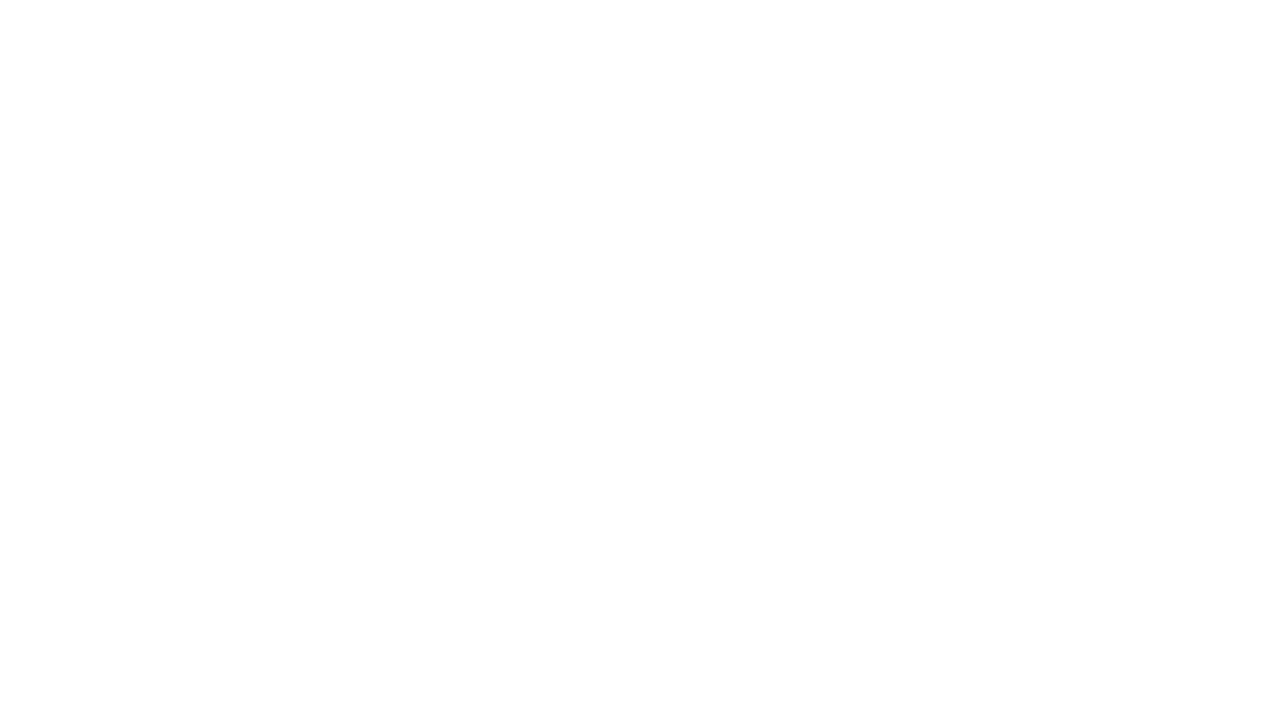
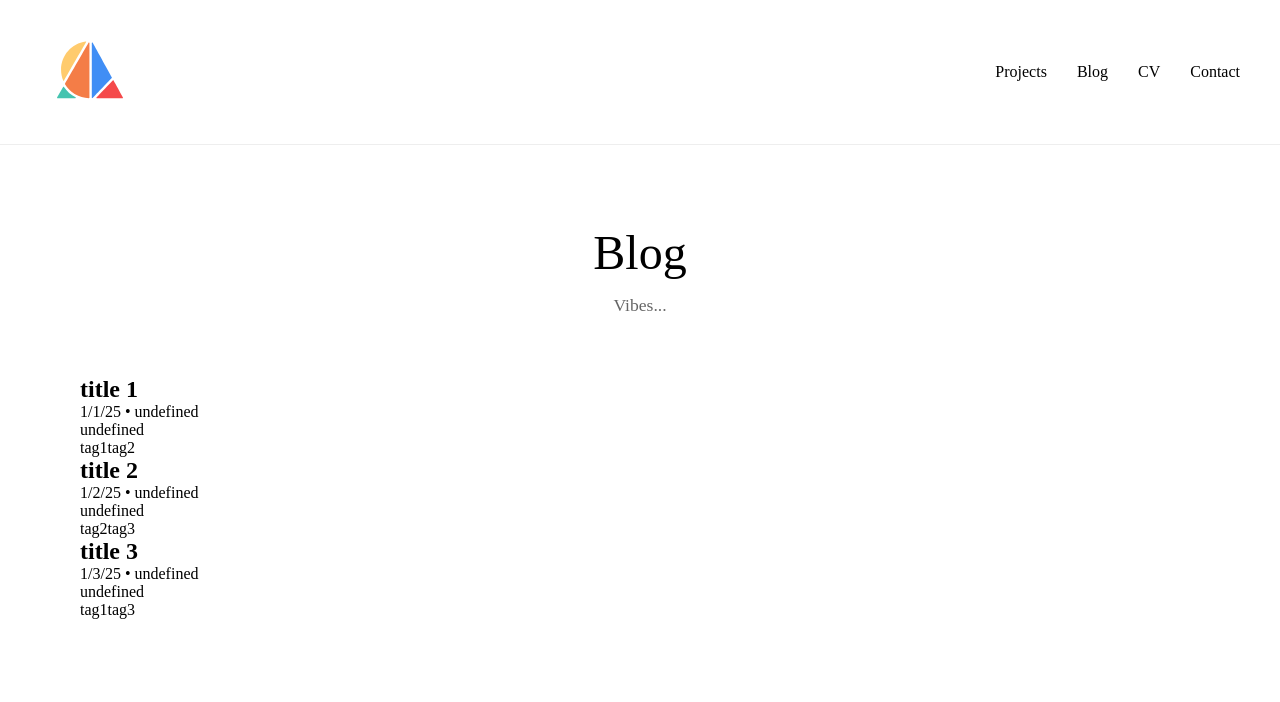
Before and after one commit to mathisfun2048/personal-website, a plain HTML site: page blog.html in a window 1280 px wide. Drawn offline with Linux system fonts and the light colour scheme.

Commit message:
added blog elements

```diff
--- a/blog.html
+++ b/blog.html
@@ -0,0 +1,115 @@
+<!DOCTYPE html> <!-- this tells browser what version of html to expect-->
+<html lang = "en">
+    <head>  <!-- head = tells browser info about the page -->
+        <meta charset = "UTF-8" /> <!-- meta = metadata, charset = character set, UTF-8 is the most common encoding-->
+
+        <meta name = "viewport" content = "width=device-width, initial-scale=1.0" /> <!-- viewport = how the page is displayed on different devices, content = width of the page, initial scale = zoom level-->
+
+        <title>Arya - Blog</title>
+
+        <link rel = "stylesheet" href = "style.css" /> <!-- rel is what the file is, href is our file-->
+
+
+    </head>
+
+
+
+    <body> <!-- body = holds everything you would see on the page-->
+
+        <nav class = "navbar">
+
+            <div class = "nav-left">
+
+                <a href = "index.html" class = "logo-link">
+
+                    <img src = "logo.svg" alt = "Logo" class = "logo">
+
+                </a>
+
+            </div>
+
+            <div class = "nav-right">
+                <a href = "projects.html" class = "nav-button">Projects</a>
+                <a href = "blog.html" class = "nav-button">Blog</a>
+                <a href = "cv.html" class = "nav-button">CV</a>
+                <a href = "contact.html" class = "nav-button">Contact</a>
+
+            </div>
+
+        </nav>
+
+
+        <main class = "page-content">
+            <div class = "page-header">
+                <h1> Blog </h1>
+                <p> Vibes... </p>
+            </div>
+
+            <div id = "blog-container" class = "blog-grid"></div>
+
+        </main>
+
+        <script>
+
+            const blogPosts = [
+                {
+                    title: "title 1",
+                    date: "1/1/25",
+                    subject: "subject 1",
+                    slug: "slug1",
+                    tags: ["tag1", "tag2"],
+                },
+                {
+                    title: "title 2",
+                    date: "1/2/25",
+                    subject: "subject 2",
+                    slug: "slug2",
+                    tags: ["tag2", "tag3"],
+                },
+                {
+                    title: "title 3",
+                    date: "1/3/25",
+                    subject: "subject 3",
+                    slug: "slug3",
+                    tags: ["tag1", "tag3"],
+                }
+            ];
+
+
+            function displayBlogPosts() {
+                const container = document.getElementById('blog-container');
+
+                blogPosts.forEach(post => {
+                    const postCard = `
+                        <article class="blog-card" onclick="openBlogPost('${post.slug}')">
+                            <div class="blog-header">
+                                <h2>${post.title}</h2>
+                                <div class="blog-meta">
+                                    <span>${post.date}</span> • <span>${post.readTime}</span>
+                                </div>
+                            </div>
+                            <p class="blog-excerpt">${post.excerpt}</p>
+                            <div class="blog-tags">
+                                ${post.tags.map(tag => `<span class="tag">${tag}</span>`).join('')}
+                            </div>
+                        </article>
+                    `;
+                    container.innerHTML += postCard;
+                });
+            }
+
+            function openBlogPost(slug) {
+                alert(`Opening: ${slug}\n\n(bleh)`);
+            }
+
+            displayBlogPosts();
+
+
+
+        </script>
+
+
+
+
+    </body>
+</html>
--- a/style.css
+++ b/style.css
@@ -8,8 +8,6 @@ body {
     font-family: Montebello;
 
 }
-
-
 
 .navbar {
     display: flex;
```
